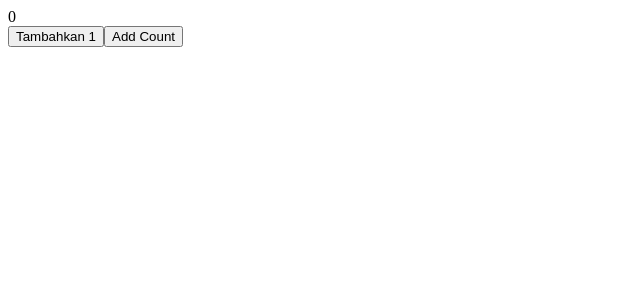
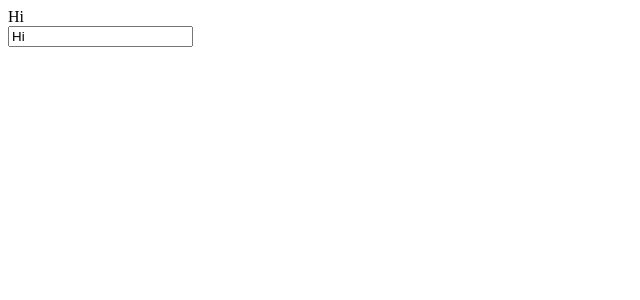
Before and after one commit to faizaungguh/vue-todo, a Vue app: page / in a window 1280 px wide. Shown: the top 300 px of the page, without its empty margins (0-640 px from the left). Built offline with nearby package versions, Linux system fonts and the light colour scheme.

Commit message:
2way data binding

```diff
--- a/src/App.vue
+++ b/src/App.vue
@@ -1,21 +1,18 @@
 <template>
-  <div>{{ count}}</div>
+  <div>{{ message }}</div>
 
-  <button @click="count++">Tambahkan 1</button>
-  <button @click="addCount">Add Count</button>
+  <input v-model="message" />
 </template>
 
 <script>
 export default {
   data() {
     return {
-      count: 0
+      message: 'Hi'
     }
   },
   methods: {
-    addCount(){
-      this.count++
-    }
+
   }
 }
 </script>
```
